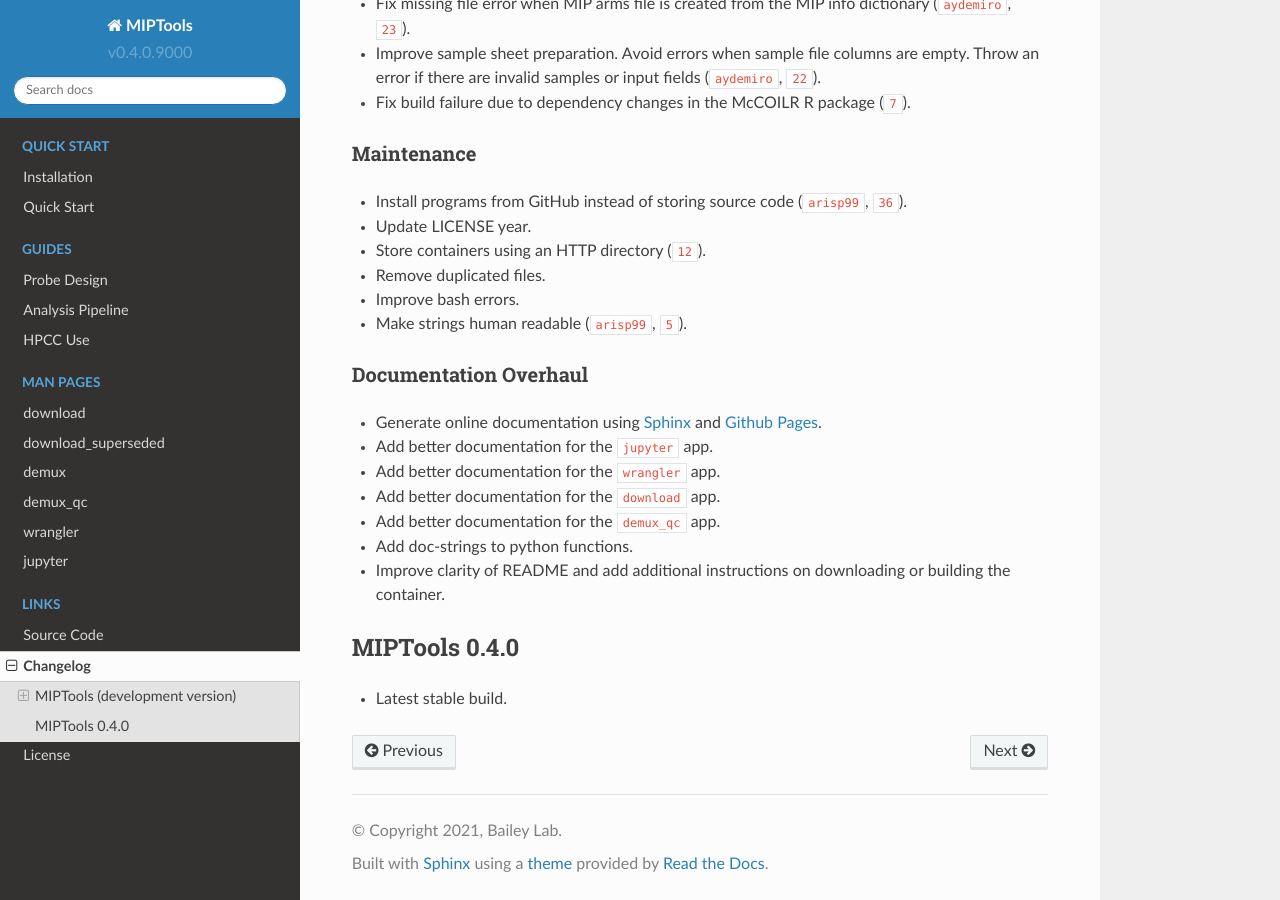
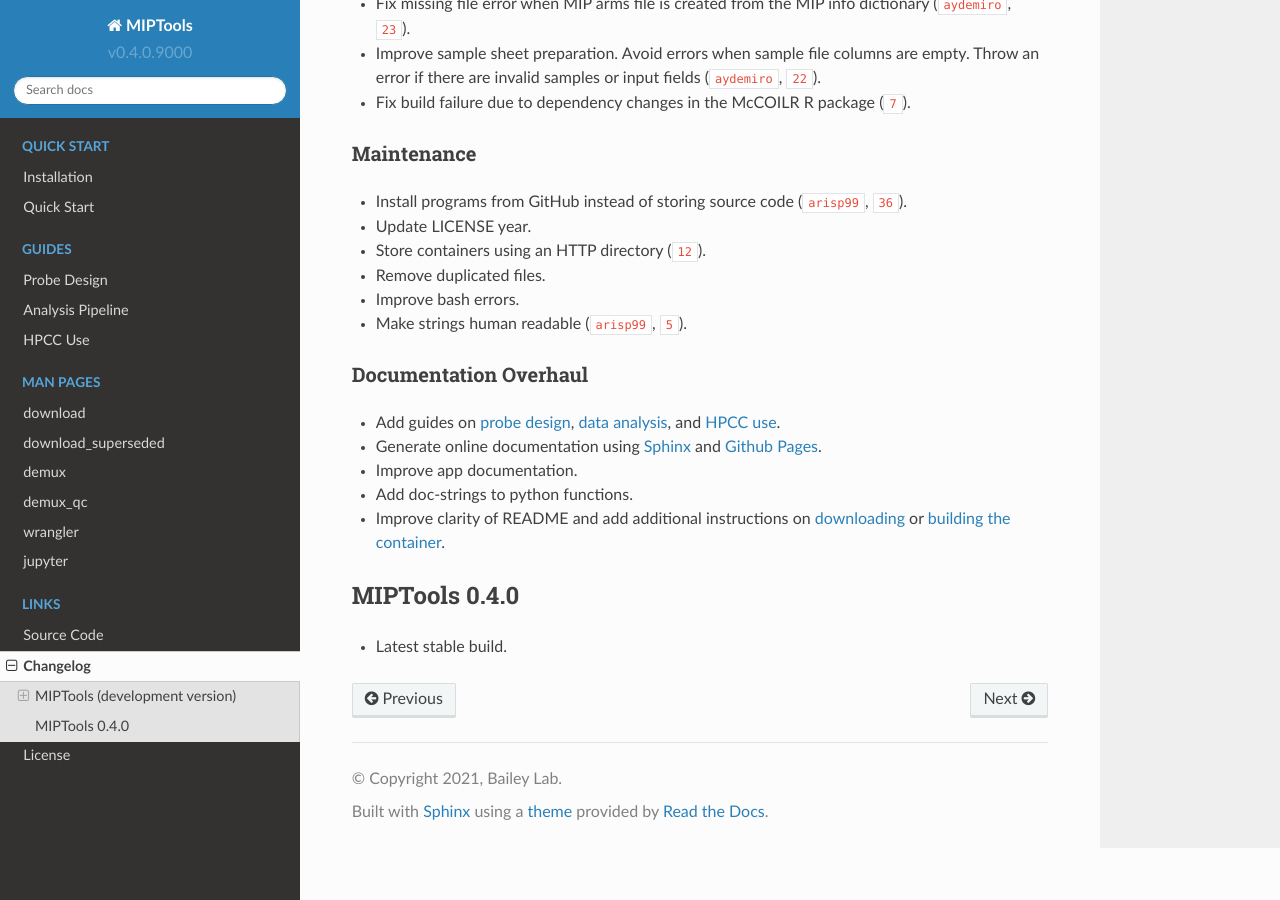
Before and after one commit to bailey-lab/MIPTools, a Sphinx documentation site: the page built from docs/CHANGELOG.rst, in a window 1280 px wide and 900 px high, scrolled down 523 px. Built offline with Sphinx 7.4.7 and the Read the Docs theme 2.0.0, drawn with Linux system fonts in a browser that asks for light colours; cross-references to code outside the pages are shown as plain code.

Commit message:
Update changelog

```diff
--- a/docs/CHANGELOG.rst
+++ b/docs/CHANGELOG.rst
@@ -45,16 +45,17 @@ Maintenance
 Documentation Overhaul
 ----------------------
 
+-  Add guides on :ref:`probe design <guides/probe-design:Probe Design>`,
+   :ref:`data analysis <guides/analysis-pipeline:Analysis Pipeline>`, and
+   :ref:`HPCC use <guides/hpcc:HPCC Use>`.
 -  Generate online documentation using
    `Sphinx <https://www.sphinx-doc.org/en/master/index.html>`__ and
    `Github Pages <https://pages.github.com/>`__.
--  Add better documentation for the ``jupyter`` app.
--  Add better documentation for the ``wrangler`` app.
--  Add better documentation for the ``download`` app.
--  Add better documentation for the ``demux_qc`` app.
+-  Improve app documentation.
 -  Add doc-strings to python functions.
 -  Improve clarity of README and add additional instructions on
-   downloading or building the container.
+   :ref:`downloading <installation:Quick Start>` or :ref:`building the
+   container <installation:Install From Source>`.
 
 MIPTools 0.4.0
 ==============================
--- a/docs/conf.py
+++ b/docs/conf.py
@@ -35,6 +35,7 @@ extensions = [
     "sphinx_toolbox.github",  # link to github
     "sphinx_licenseinfo", # add license information
     "notfound.extension", # 404 page
+    "sphinx.ext.autosectionlabel", # reference sections using their title
 ]
 
 # Add any paths that contain templates here, relative to this directory.
@@ -70,3 +71,7 @@ github_repository = "MIPTools"
 
 # -- 404 Page configuration-----------------------------------------------------
 notfound_urls_prefix = "/MIPTools/"
+
+# -- Auto Section configuration-------------------------------------------------
+# Make sure the target is unique
+autosectionlabel_prefix_document = True
```
